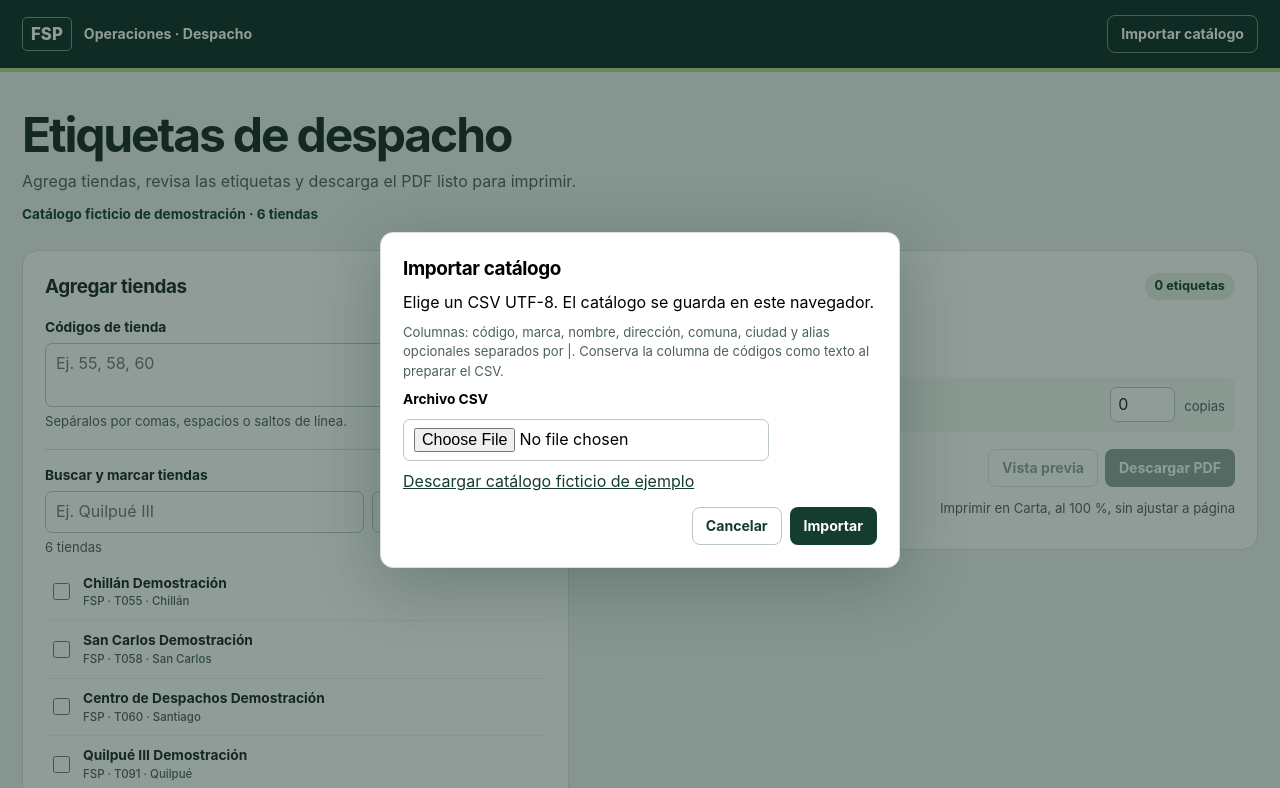
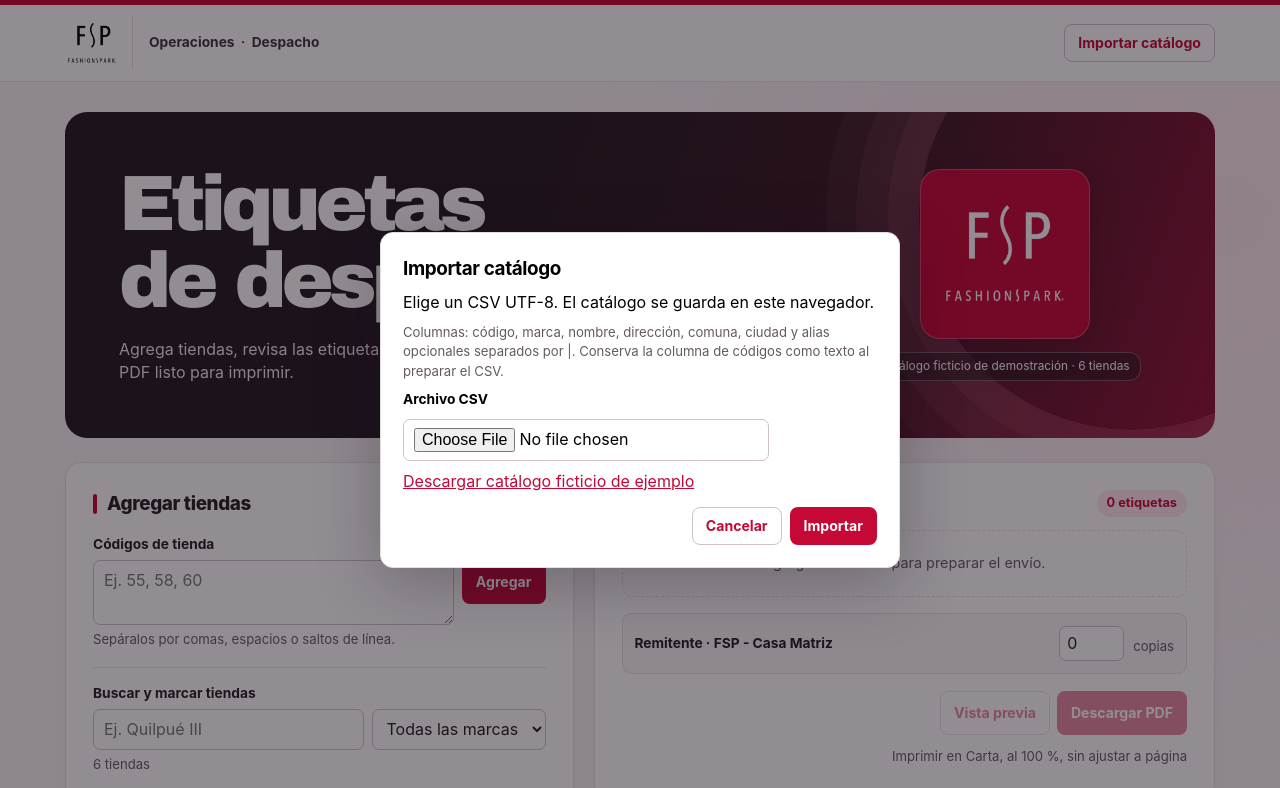
Before and after one commit to Nico04bazan/etiquetas_despacho, a plain HTML site: page index.html in a window 1280 px wide. Both pictures are taken after a click on the button "Importar catálogo". Shown: the top 788 px of the page. Drawn offline with Linux system fonts and the light colour scheme.

Commit message:
Add files via upload

```diff
--- a/core.js
+++ b/core.js
@@ -3,7 +3,7 @@
   const equipmentLogoRatios = { lenovo: 1200 / 404, dell: 1, toshiba: 518 / 78 };
   const columns = ['codigo', 'marca', 'nombre', 'direccion', 'comuna', 'ciudad'];
   const sender = {
-    marca: 'FSP', nombre: 'FSP - CASA MATRIZ', direccion: 'PANAMERICANA NORTE 5951',
+    marca: 'FSP', nombre: 'FSP - CASA MATRIZ', direccion: 'PRESIDENTE FREI MONTALVA 5951',
     comuna: 'CONCHALÍ', ciudad: 'SANTIAGO', sender: true,
   };
   const normalize = (value) => value.trim().normalize('NFD').replace(/\p{M}/gu, '')
--- a/index.html
+++ b/index.html
@@ -12,12 +12,18 @@
   <script defer src="app.js"></script>
 </head>
 <body>
-  <header class="bar"><div class="shell top"><span class="identity"><span class="monogram">FSP</span> Operaciones · Despacho</span><button id="openCatalog" class="secondary">Importar catálogo</button></div></header>
+  <header class="bar"><div class="shell top">
+    <div class="identity"><span class="brand-lockup"><img src="logos/fsp.png" alt="Fashion’s Park" width="48" height="40"></span><span class="department">Operaciones <span>·</span> Despacho</span></div>
+    <button id="openCatalog" class="secondary">Importar catálogo</button>
+  </div></header>
   <main class="shell">
-    <div class="intro"><h1>Etiquetas de despacho</h1><p>Agrega tiendas, revisa las etiquetas y descarga el PDF listo para imprimir.</p><p id="catalogStatus" class="catalog" role="status"></p></div>
+    <div class="intro">
+      <div class="intro-copy"><h1>Etiquetas<br>de despacho<span>.</span></h1><p>Agrega tiendas, revisa las etiquetas y descarga el PDF listo para imprimir.</p></div>
+      <div class="intro-side"><div class="hero-mark" aria-hidden="true"><img src="logos/fsp.png" alt=""></div><p id="catalogStatus" class="catalog" role="status"></p></div>
+    </div>
     <div class="workspace">
       <section class="card" aria-labelledby="selectTitle">
-        <h2 id="selectTitle">Agregar tiendas</h2>
+        <h2 id="selectTitle" class="section-title">Agregar tiendas</h2>
         <form id="batch">
           <label for="codes">Códigos de tienda</label>
           <div class="batch"><textarea id="codes" rows="2" placeholder="Ej. 55, 58, 60"></textarea><button type="submit">Agregar</button></div>
@@ -31,7 +37,7 @@
         </div>
       </section>
       <section class="card work" aria-labelledby="queueTitle">
-        <div class="queueHead"><h2 id="queueTitle">Etiquetas del envío</h2><span id="queueCount" class="count"></span></div>
+        <div class="queueHead"><h2 id="queueTitle" class="section-title">Etiquetas del envío</h2><span id="queueCount" class="count"></span></div>
         <div id="queue"></div>
         <div class="sender"><label for="senderCopies">Remitente · FSP - Casa Matriz</label><input type="number" id="senderCopies" min="0" max="100" value="0" aria-label="Copias de remitente"><span class="hint">copias</span></div>
         <div class="actions"><button id="previewButton" class="secondary" disabled>Vista previa</button><button id="download" disabled>Descargar PDF</button><p class="hint">Imprimir en Carta, al 100 %, sin ajustar a página</p></div>
--- a/style.css
+++ b/style.css
@@ -1,70 +1,93 @@
-:root{font:16px/1.45 'Inter',system-ui,sans-serif;color:#172521;background:#edf1ee;--green:#153c30;--line:#d7e1d9;--muted:#4d6158;--paper:#fff}
+:root{font:16px/1.45 'Inter',system-ui,sans-serif;color:#211d20;background:#f6f4f5;--accent:#c50835;--line:#e6dfe2;--muted:#645962;--paper:#fff}
 *{box-sizing:border-box}
 [hidden]{display:none!important}
 body{margin:0}
 .shell{width:min(1240px,calc(100% - 44px));margin:auto}
-.bar{background:#102b23;color:white;border-bottom:4px solid #b6d88b}
-.top{display:flex;align-items:center;justify-content:space-between;gap:12px;min-height:68px}
-.identity{display:flex;align-items:center;gap:12px;font-weight:650;font-size:.88rem}
-.monogram{font-size:1.05rem;font-weight:850;border:1px solid #779586;padding:4px 8px;border-radius:5px}
-.top .secondary{color:white;background:transparent;border-color:#769084}
-.top .secondary:hover{background:#244638}
-.intro{margin:36px 0 25px}
 h1,h2,p{margin:0}
 h1{font-size:clamp(1.9rem,4vw,3rem);line-height:1.12;letter-spacing:-.045em}
 h2{font-size:1.18rem;letter-spacing:-.02em}
-.intro>p:first-of-type{color:var(--muted);margin-top:8px}
-.catalog{margin-top:12px;color:var(--green);font-size:.85rem;font-weight:650}
 .workspace{display:grid;grid-template-columns:minmax(0, .9fr) minmax(0,1.1fr);gap:20px;align-items:start;padding-bottom:40px}
 .card{background:var(--paper);border:1px solid var(--line);border-radius:16px;padding:22px;min-width:0}
 form,.search{margin-top:18px}
 label{display:block;font-size:.86rem;font-weight:650}
 textarea,input,select,button{font:inherit}
-textarea,input,select{padding:8px 10px;border:1px solid #b9c9be;border-radius:7px;background:white;color:inherit;min-width:0}
+textarea,input,select{padding:8px 10px;border:1px solid #cfc3c9;border-radius:7px;background:white;color:inherit;min-width:0}
 textarea{resize:vertical}
-button{border:1px solid transparent;border-radius:8px;padding:8px 13px;background:var(--green);color:white;font-weight:680;font-size:.88rem;cursor:pointer}
-button:hover{background:#275644}
+button{border:1px solid transparent;border-radius:8px;padding:8px 13px;background:var(--accent);color:white;font-weight:680;font-size:.88rem;cursor:pointer}
+button:hover{background:#a2072c}
 button:disabled{cursor:default;opacity:.47}
-button.secondary{background:white;color:var(--green);border-color:#b9c9be}
-button.secondary:hover:not(:disabled){background:#edf4ed}
-:focus-visible{outline:3px solid #659638;outline-offset:2px}
+button.secondary{background:white;color:var(--accent);border-color:#cfc3c9}
+button.secondary:hover:not(:disabled){background:#fff0f3}
+:focus-visible{outline:3px solid #ba0b37;outline-offset:2px}
 .hint{color:var(--muted);font-size:.82rem;margin-top:5px}
 .batch,.searchFields{display:flex;gap:8px;margin-top:5px}
 .batch textarea,.searchFields input{flex:1;width:0}
 .batch button{align-self:start;min-height:44px}
 .search{border-top:1px solid var(--line);padding-top:16px}
 .matches{margin-top:7px;max-height:356px;overflow:auto}
-.match{display:flex;gap:10px;align-items:center;padding:10px 4px;border-bottom:1px solid #edf1ed;cursor:pointer}
-.match:hover{background:#f4f8f3}
-.match input{accent-color:var(--green);width:17px;height:17px;flex-shrink:0}
+.match{display:flex;gap:10px;align-items:center;padding:10px 4px;border-bottom:1px solid #f0eaed;cursor:pointer}
+.match:hover{background:#fff3f6}
+.match input{accent-color:var(--accent);width:17px;height:17px;flex-shrink:0}
 .match span,.itemInfo{overflow-wrap:anywhere}
 .match small,.itemInfo small{display:block;color:var(--muted);font-weight:450}
 .queueHead,.previewHead{display:flex;justify-content:space-between;align-items:center;gap:10px}
-.count{background:#e6efdf;color:var(--green);border-radius:20px;padding:4px 10px;font-size:.8rem;font-weight:650;white-space:nowrap}
+.count{background:#ffe8ee;color:var(--accent);border-radius:20px;padding:4px 10px;font-size:.8rem;font-weight:650;white-space:nowrap}
 .item{padding:12px 0;border-bottom:1px solid var(--line)}
 .itemInfo{font-size:.92rem;font-weight:680}
 .itemActions{display:flex;flex-wrap:wrap;align-items:center;gap:6px;margin-top:8px}
 .itemActions button{padding:4px 8px;font-size:.78rem}
 .equipments{list-style:none;padding:0;margin:10px 0 0}
-.equipmentRow{display:flex;align-items:center;justify-content:space-between;gap:8px;padding:6px 8px;margin-top:4px;background:#f2f6f1;border-radius:7px;font-size:.8rem;overflow-wrap:anywhere}
+.equipmentRow{display:flex;align-items:center;justify-content:space-between;gap:8px;padding:6px 8px;margin-top:4px;background:#f8f4f6;border-radius:7px;font-size:.8rem;overflow-wrap:anywhere}
 .equipmentRow button{flex-shrink:0;padding:4px 8px;font-size:.75rem}
 .itemActions input,.sender input{width:65px;padding:5px 7px}
 .pending{background:#fff5df;padding:10px;border-radius:7px;margin-top:9px;color:#5b3d0a}
 .pending select,.pending input{max-width:100%}
-.sender{margin-top:16px;background:#f2f6f1;padding:10px;border-radius:9px;display:flex;gap:9px;align-items:center;flex-wrap:wrap}
+.sender{margin-top:16px;background:#f8f4f6;padding:10px;border-radius:9px;display:flex;gap:9px;align-items:center;flex-wrap:wrap}
 .sender label{margin-right:auto}
 .actions{display:flex;flex-wrap:wrap;gap:7px;justify-content:flex-end;margin-top:17px}
 .actions .hint{flex-basis:100%;text-align:right}
 .empty{padding:20px 0;color:var(--muted);font-size:.9rem}
 [role=alert],#feedback{color:#782a19;font-size:.86rem;margin-top:8px}
-dialog{width:min(520px,calc(100% - 24px));max-height:88vh;overflow:auto;border:1px solid var(--line);border-radius:13px;padding:22px;box-shadow:0 16px 64px #102b2344}
-dialog::backdrop{background:#102b2377}
+dialog{width:min(520px,calc(100% - 24px));max-height:88vh;overflow:auto;border:1px solid var(--line);border-radius:13px;padding:22px;box-shadow:0 16px 64px #170b1944}
+dialog::backdrop{background:#170b1977}
 dialog form{margin-top:0}
 dialog p,dialog label{margin:9px 0}
 .dialogActions{display:flex;gap:8px;justify-content:flex-end;flex-wrap:wrap;margin-top:14px}
 .fields label{display:grid;gap:4px}
-.preview{width:min(750px,calc(100% - 24px));background:#edf1ee}
+.preview{width:min(750px,calc(100% - 24px));background:#f6f4f5}
 .sheet{display:block;width:100%;height:auto;background:#fff;margin:14px 0;box-shadow:0 2px 7px #0002}
 .sheet text{font-family:Arial,Helvetica,sans-serif;white-space:pre}
-a{color:var(--green)}
+a{color:var(--accent)}
 @media(max-width:780px){.workspace{grid-template-columns:1fr}.shell{width:calc(100% - 24px)}.card{padding:15px}.intro{margin-top:24px}}
+
+body{background:radial-gradient(ellipse at 95% 18%,#fce6ed 0,transparent 38%),#f6f4f5;min-height:100vh}
+.shell{width:min(1150px,calc(100% - 48px))}
+.bar{background:#fff;border-top:5px solid var(--accent);border-bottom:1px solid var(--line)}
+.top,.identity{display:flex;align-items:center;gap:16px}
+.top{justify-content:space-between;min-height:76px}
+.brand-lockup{display:grid;place-items:center;width:68px;height:54px;border-right:1px solid var(--line);padding-right:14px}
+.brand-lockup img{display:block;width:48px;height:auto}
+.department{font-size:.86rem;font-weight:700;color:#3c3339}
+.department span{color:var(--accent);padding:0 3px}
+.intro{margin:30px 0 24px;border-radius:22px;isolation:isolate;position:relative;overflow:hidden;background:linear-gradient(110deg,#20191e 36%,#371721 66%,#8f1133);color:white;padding:clamp(25px,5vw,54px);display:grid;grid-template-columns:minmax(0,1fr) minmax(165px,30%);gap:20px;align-items:center}
+.intro::after{content:'';position:absolute;inset:-108px -130px auto auto;width:425px;aspect-ratio:1;border:1px solid #ff90ad42;border-radius:50%;box-shadow:0 0 0 30px #ff90ad16,0 0 0 62px #ff90ad13,0 0 0 92px #ff90ad0d;z-index:-1}
+.intro h1{font-family:'Archivo Black','Arial Black',system-ui,sans-serif;font-size:clamp(2.4rem,6.4vw,4.9rem);line-height:.98;letter-spacing:-.065em;font-weight:900}
+.intro h1 span{color:#ff5b86}
+.intro-copy p{color:#f5e6ec;max-width:410px;margin-top:18px;font-size:clamp(.88rem,2vw,1rem)}
+.intro-side{display:grid;justify-items:center;gap:13px}
+.hero-mark{display:grid;place-items:center;width:clamp(110px,16vw,170px);aspect-ratio:1;border:1px solid #ffffff40;border-radius:20px;background:#c50835;box-shadow:0 16px 35px #19060e33}
+.hero-mark img{width:70%;height:auto;filter:invert(1)}
+.catalog{padding:5px 10px;color:#fff;background:#20191e88;border:1px solid #ffffff45;border-radius:12px;font-size:.74rem;text-align:center;overflow-wrap:anywhere;max-width:100%}
+.catalog:empty{display:none}
+.card{padding:clamp(15px,2.3vw,27px);box-shadow:0 5px 18px #38242d09}
+.section-title{display:flex;align-items:center;gap:10px;font-weight:780}
+.section-title::before{content:'';width:4px;height:20px;border-radius:2px;background:var(--accent);flex:none}
+.sender{border:1px solid var(--line);padding:12px}
+.actions button{min-height:44px}
+.empty{margin-top:13px;border:1px dashed var(--line);border-radius:10px;padding:22px 12px;text-align:center}
+@media(max-width:780px){.shell{width:calc(100% - 28px)}}
+@media(max-width:530px){
+  .top,.identity{gap:9px}.department{font-size:.7rem}.brand-lockup{width:49px;padding-right:7px}.brand-lockup img{width:38px}.top button{font-size:.73rem;padding:7px}
+  .intro{grid-template-columns:1fr;margin-top:18px;gap:10px}.intro-side{justify-items:start}.hero-mark{display:none}
+  .actions{justify-content:stretch}.actions button{flex:1}.actions .hint{text-align:center}
+}
```
